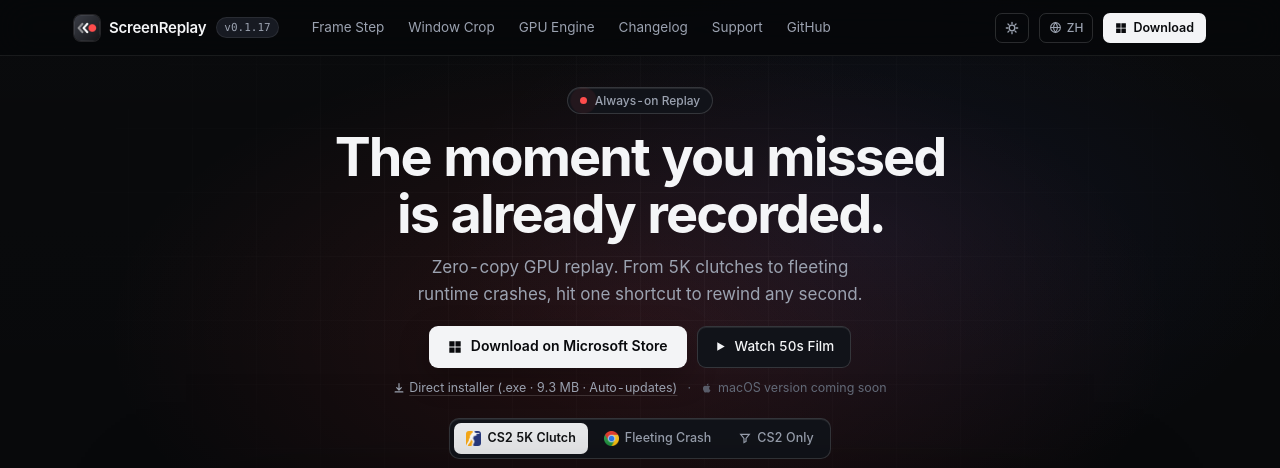
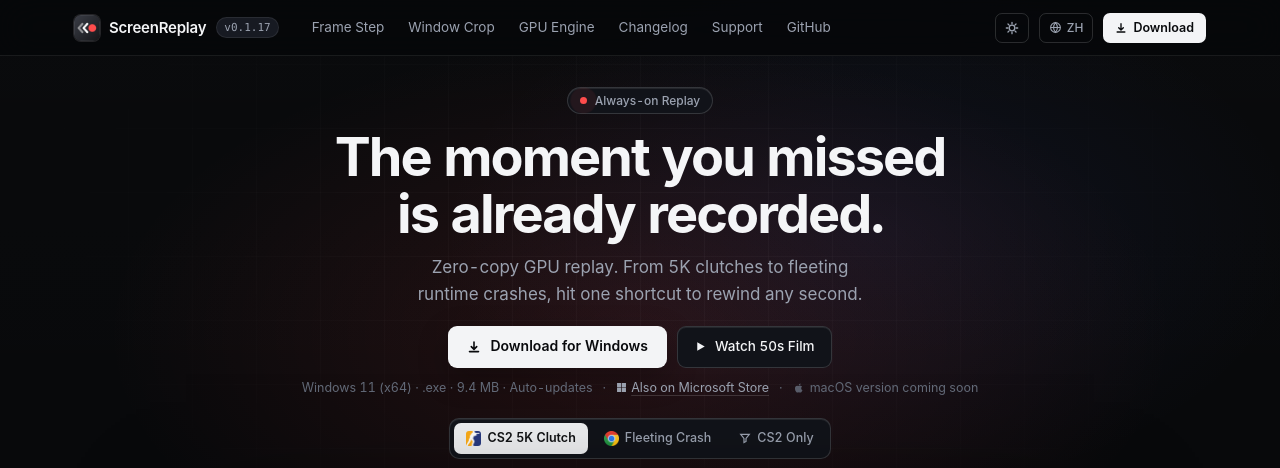
Before and after one commit to AFK-surf/screenreplay, a plain HTML site: page site/index.html in a window 1280 px wide. Shown: the top 468 px of the page. Drawn offline with Linux system fonts and the light colour scheme.

Commit message:
Make R2 direct installer (/dl/ScreenReplay-Setup.exe) the default download CTA on homepage

```diff
--- a/site/index.html
+++ b/site/index.html
@@ -1482,8 +1482,8 @@ html[data-theme="light"] kbd {
     <span class="sp"></span>
     <button class="icon-btn" id="theme-toggle" type="button" aria-label="Toggle theme"></button>
     <button class="lang-btn" type="button">EN</button>
-    <a class="nav-cta" href="https://apps.microsoft.com/detail/9PCZQK5BVPC6" target="_blank" rel="noopener">
-      <svg viewBox="0 0 16 16" width="12" height="12" fill="currentColor"><path d="M1.5 1.5h6v6h-6zm7 0h6v6h-6zm-7 7h6v6h-6zm7 0h6v6h-6z"/></svg>
+    <a class="nav-cta" href="/dl/ScreenReplay-Setup.exe">
+      <svg viewBox="0 0 14 14" width="12" height="12" fill="none" stroke="currentColor" stroke-width="1.6" stroke-linecap="round" stroke-linejoin="round"><path d="M7 2v7.2M4.3 6.6 7 9.4l2.7-2.8M2.5 11.6h9"/></svg>
       <span data-zh="下载" data-en="Download">下载</span>
     </a>
   </div>
@@ -1507,9 +1507,9 @@ html[data-theme="light"] kbd {
          data-en="Zero-copy GPU replay. From 5K clutches to fleeting runtime crashes, hit one shortcut to rewind any second.">纯显卡硬编循环回放。无论是团战五杀高光还是一闪而过的偶现报错，按一下快捷键，随时倒回现场。</p>
 
       <div class="hero-actions">
-        <a class="btn-primary" href="https://apps.microsoft.com/detail/9PCZQK5BVPC6" target="_blank" rel="noopener">
-          <svg viewBox="0 0 16 16" width="14" height="14" fill="currentColor"><path d="M1.5 1.5h6v6h-6zm7 0h6v6h-6zm-7 7h6v6h-6zm7 0h6v6h-6z"/></svg>
-          <span data-zh="前往 Microsoft Store 下载" data-en="Download on Microsoft Store">前往 Microsoft Store 下载</span>
+        <a class="btn-primary" href="/dl/ScreenReplay-Setup.exe">
+          <svg viewBox="0 0 14 14" width="14" height="14" fill="none" stroke="currentColor" stroke-width="1.6" stroke-linecap="round" stroke-linejoin="round"><path d="M7 2v7.2M4.3 6.6 7 9.4l2.7-2.8M2.5 11.6h9"/></svg>
+          <span data-zh="下载 Windows 安装包" data-en="Download for Windows">下载 Windows 安装包</span>
         </a>
         <button class="btn-ghost" id="open-film-btn" type="button">
           <svg viewBox="0 0 16 16" width="13" height="13" fill="currentColor"><path d="M4 2.8v10.4L13.2 8z"/></svg>
@@ -1517,9 +1517,11 @@ html[data-theme="light"] kbd {
         </button>
       </div>
       <div class="hero-alt-dl" style="flex-wrap:wrap;gap:8px 10px">
-        <a href="/dl/ScreenReplay-Setup.exe">
-          <svg viewBox="0 0 14 14" width="12" height="12" fill="none" stroke="currentColor" stroke-width="1.4" stroke-linecap="round" stroke-linejoin="round"><path d="M7 2v7.2M4.3 6.6 7 9.4l2.7-2.8M2.5 11.6h9"/></svg>
-          <span data-zh="直接下载安装包 (.exe · 9.3 MB · 支持自动更新)" data-en="Direct installer (.exe · 9.3 MB · Auto-updates)">直接下载安装包 (.exe · 9.3 MB · 支持自动更新)</span>
+        <span data-zh="Windows 11 (x64) · .exe · 9.4 MB · 支持自动更新" data-en="Windows 11 (x64) · .exe · 9.4 MB · Auto-updates">Windows 11 (x64) · .exe · 9.4 MB · 支持自动更新</span>
+        <span aria-hidden="true">·</span>
+        <a href="https://apps.microsoft.com/detail/9PCZQK5BVPC6" target="_blank" rel="noopener">
+          <svg viewBox="0 0 16 16" width="11" height="11" fill="currentColor"><path d="M1.5 1.5h6v6h-6zm7 0h6v6h-6zm-7 7h6v6h-6zm7 0h6v6h-6z"/></svg>
+          <span data-zh="也可在 Microsoft Store 获取" data-en="Also on Microsoft Store">也可在 Microsoft Store 获取</span>
         </a>
         <span aria-hidden="true">·</span>
         <span style="display:inline-flex;align-items:center;gap:5px"><svg viewBox="0 0 24 24" width="12" height="12" fill="currentColor" aria-hidden="true" style="opacity:0.85"><path d="M16.37 12.6c-.02-2.3 1.88-3.4 1.97-3.46-1.07-1.57-2.74-1.78-3.33-1.8-1.42-.14-2.77.83-3.49.83-.72 0-1.83-.81-3.01-.79-1.55.02-2.98.9-3.78 2.29-1.61 2.8-.41 6.94 1.16 9.21.77 1.11 1.68 2.36 2.88 2.31 1.16-.05 1.6-.75 3-.75s1.79.75 3.01.72c1.25-.02 2.03-1.13 2.79-2.25.88-1.29 1.24-2.54 1.26-2.6-.03-.01-2.42-.93-2.46-3.71zM14.08 5.85c.64-.77 1.07-1.85.95-2.92-.92.04-2.03.61-2.69 1.38-.59.68-1.11 1.77-.97 2.82 1.02.08 2.07-.52 2.71-1.28z"/></svg><span data-zh="macOS 版即将推出" data-en="macOS version coming soon">macOS 版即将推出</span></span>
@@ -1911,13 +1913,13 @@ html[data-theme="light"] kbd {
          data-en="Free · No ads · Local only · Windows 11 (x64) · macOS coming soon">免费 · 无广告 · 仅存本机 · Windows 11 (x64) · macOS 版即将推出</p>
 
       <div class="hero-actions">
-        <a class="btn-primary" href="https://apps.microsoft.com/detail/9PCZQK5BVPC6" target="_blank" rel="noopener">
-          <svg viewBox="0 0 16 16" width="14" height="14" fill="currentColor"><path d="M1.5 1.5h6v6h-6zm7 0h6v6h-6zm-7 7h6v6h-6zm7 0h6v6h-6z"/></svg>
-          <span data-zh="前往 Microsoft Store 下载" data-en="Download on Microsoft Store">前往 Microsoft Store 下载</span>
+        <a class="btn-primary" href="/dl/ScreenReplay-Setup.exe">
+          <svg viewBox="0 0 14 14" width="14" height="14" fill="none" stroke="currentColor" stroke-width="1.6" stroke-linecap="round" stroke-linejoin="round"><path d="M7 2v7.2M4.3 6.6 7 9.4l2.7-2.8M2.5 11.6h9"/></svg>
+          <span data-zh="下载 Windows 安装包 (.exe)" data-en="Download for Windows (.exe)">下载 Windows 安装包 (.exe)</span>
         </a>
-        <a class="btn-ghost" href="/dl/ScreenReplay-Setup.exe">
-          <svg viewBox="0 0 14 14" width="13" height="13" fill="none" stroke="currentColor" stroke-width="1.5" stroke-linecap="round" stroke-linejoin="round"><path d="M7 2v7.2M4.3 6.6 7 9.4l2.7-2.8M2.5 11.6h9"/></svg>
-          <span data-zh="独立安装包 (.exe)" data-en="Direct Installer (.exe)">独立安装包 (.exe)</span>
+        <a class="btn-ghost" href="https://apps.microsoft.com/detail/9PCZQK5BVPC6" target="_blank" rel="noopener">
+          <svg viewBox="0 0 16 16" width="13" height="13" fill="currentColor"><path d="M1.5 1.5h6v6h-6zm7 0h6v6h-6zm-7 7h6v6h-6zm7 0h6v6h-6z"/></svg>
+          <span data-zh="Microsoft Store" data-en="Microsoft Store">Microsoft Store</span>
         </a>
         <a class="btn-ghost" href="changelog" data-zh="更新日志 →" data-en="Changelog →">更新日志 →</a>
       </div>
```
